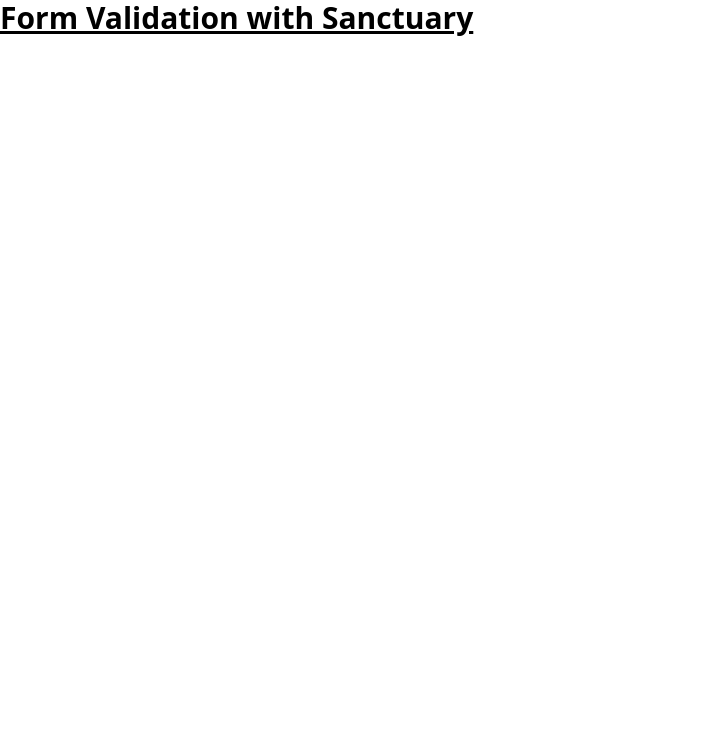
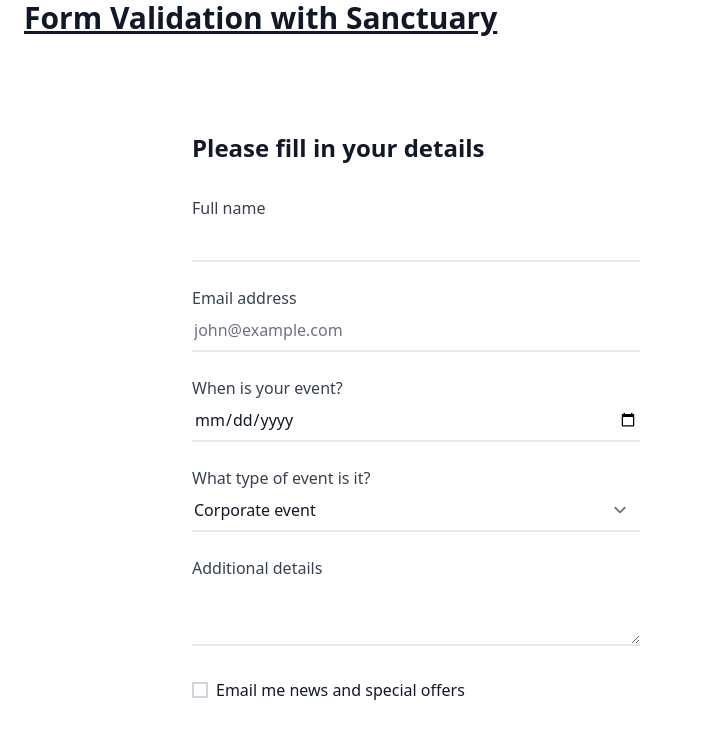
Before and after one commit to dotnetCarpenter/sanctuary-def-validate, a website built with Vite: page src/index.html in a window 1280 px wide. Shown: the whole page, without its empty margins (0-703 px from the left). Built offline with nearby package versions, Linux system fonts and the light colour scheme; what sanctuary, sanctuary-def would draw is missing.

Commit message:
boilarplate HTML form

```diff
--- a/src/index.html
+++ b/src/index.html
@@ -9,8 +9,113 @@
 	<title>Form Validation with Sanctuary</title>
 </head>
 
-<body>
+<body class="antialiased text-gray-900 px-6">
 	<h1 class="text-3xl font-bold underline">Form Validation with Sanctuary</h1>
+
+	<div class="max-w-xl mx-auto py-12 divide-y md:max-w-4xl">
+
+		<div class="py-12">
+			<h2 class="text-2xl font-bold">Please fill in your details</h2>
+			<div class="mt-8 max-w-md">
+				<div class="grid grid-cols-1 gap-6">
+					<label class="block">
+						<span class="text-gray-700">Full name</span>
+						<input
+							type="text"
+							class="
+								mt-0
+								block
+								w-full
+								px-0.5
+								border-0 border-b-2 border-gray-200
+								focus:ring-0 focus:border-black
+							"
+							placeholder=""
+						/>
+					</label>
+					<label class="block">
+						<span class="text-gray-700">Email address</span>
+						<input
+							type="email"
+							class="
+								mt-0
+								block
+								w-full
+								px-0.5
+								border-0 border-b-2 border-gray-200
+								focus:ring-0 focus:border-black
+							"
+							placeholder="john@example.com"
+						/>
+					</label>
+					<label class="block">
+						<span class="text-gray-700">When is your event?</span>
+						<input
+							type="date"
+							class="
+								mt-0
+								block
+								w-full
+								px-0.5
+								border-0 border-b-2 border-gray-200
+								focus:ring-0 focus:border-black
+							"
+						/>
+					</label>
+					<label class="block">
+						<span class="text-gray-700">What type of event is it?</span>
+						<select
+							class="
+								block
+								w-full
+								mt-0
+								px-0.5
+								border-0 border-b-2 border-gray-200
+								focus:ring-0 focus:border-black
+							"
+						>
+							<option>Corporate event</option>
+							<option>Wedding</option>
+							<option>Birthday</option>
+							<option>Other</option>
+						</select>
+					</label>
+					<label class="block">
+						<span class="text-gray-700">Additional details</span>
+						<textarea
+							class="
+								mt-0
+								block
+								w-full
+								px-0.5
+								border-0 border-b-2 border-gray-200
+								focus:ring-0 focus:border-black
+							"
+							rows="2"
+						></textarea>
+					</label>
+					<div class="block">
+						<div class="mt-2">
+							<div>
+								<label class="inline-flex items-center">
+									<input
+										type="checkbox"
+										class="
+											border-gray-300 border-2
+											text-black
+											focus:border-gray-300 focus:ring-black
+										"
+									/>
+									<span class="ml-2">Email me news and special offers</span>
+								</label>
+							</div>
+						</div>
+					</div>
+				</div>
+			</div>
+		</div>
+
+	</div>
 
 	<script type="module" src="/js/main.js"></script>
 </body>
--- a/tailwind.config.js
+++ b/tailwind.config.js
@@ -6,5 +6,7 @@
   theme: {
     extend: {},
   },
-  plugins: [],
+  plugins: [
+    require('@tailwindcss/forms'),
+  ],
 }
```
Also changed, not shown: package.json (+4 -3 lines), 1 other file.
